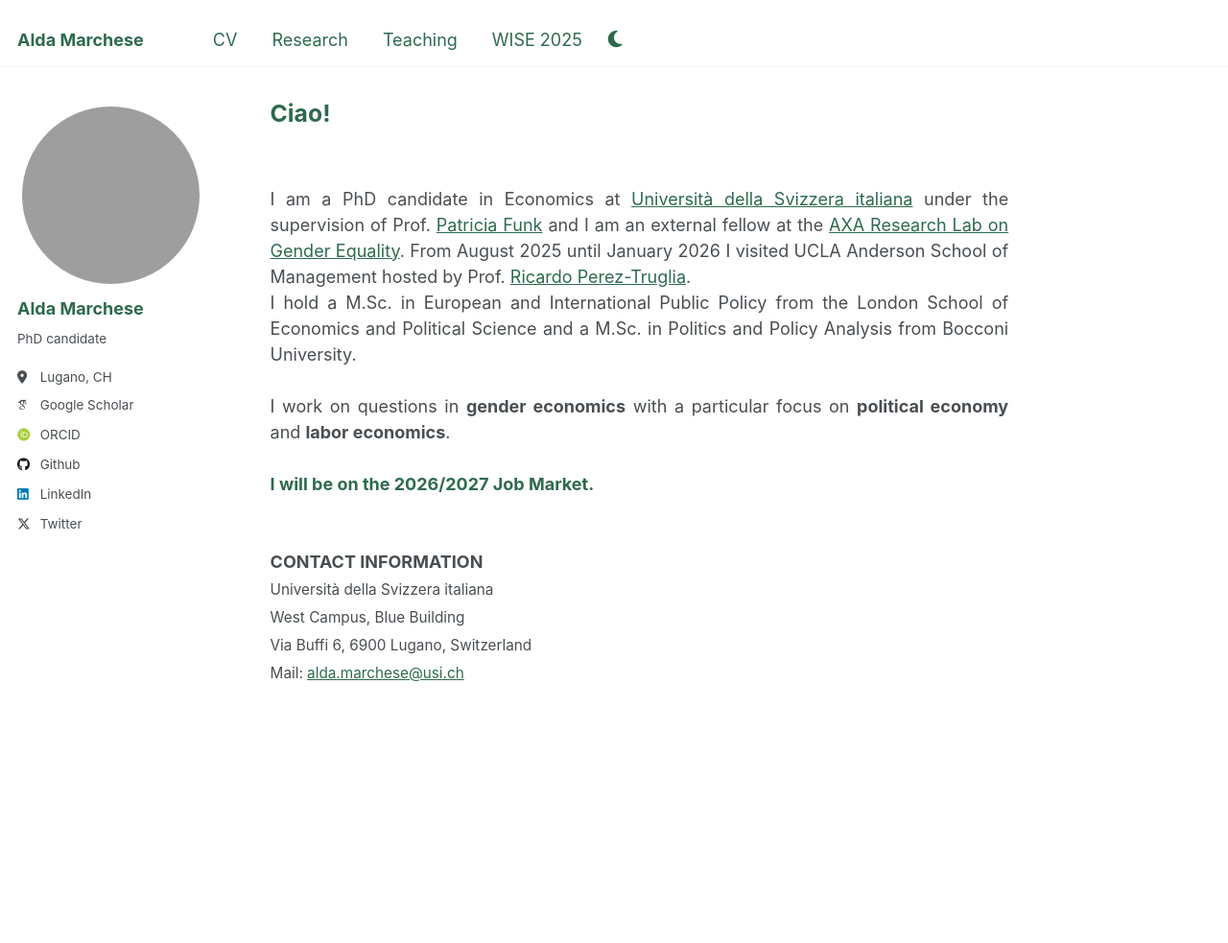
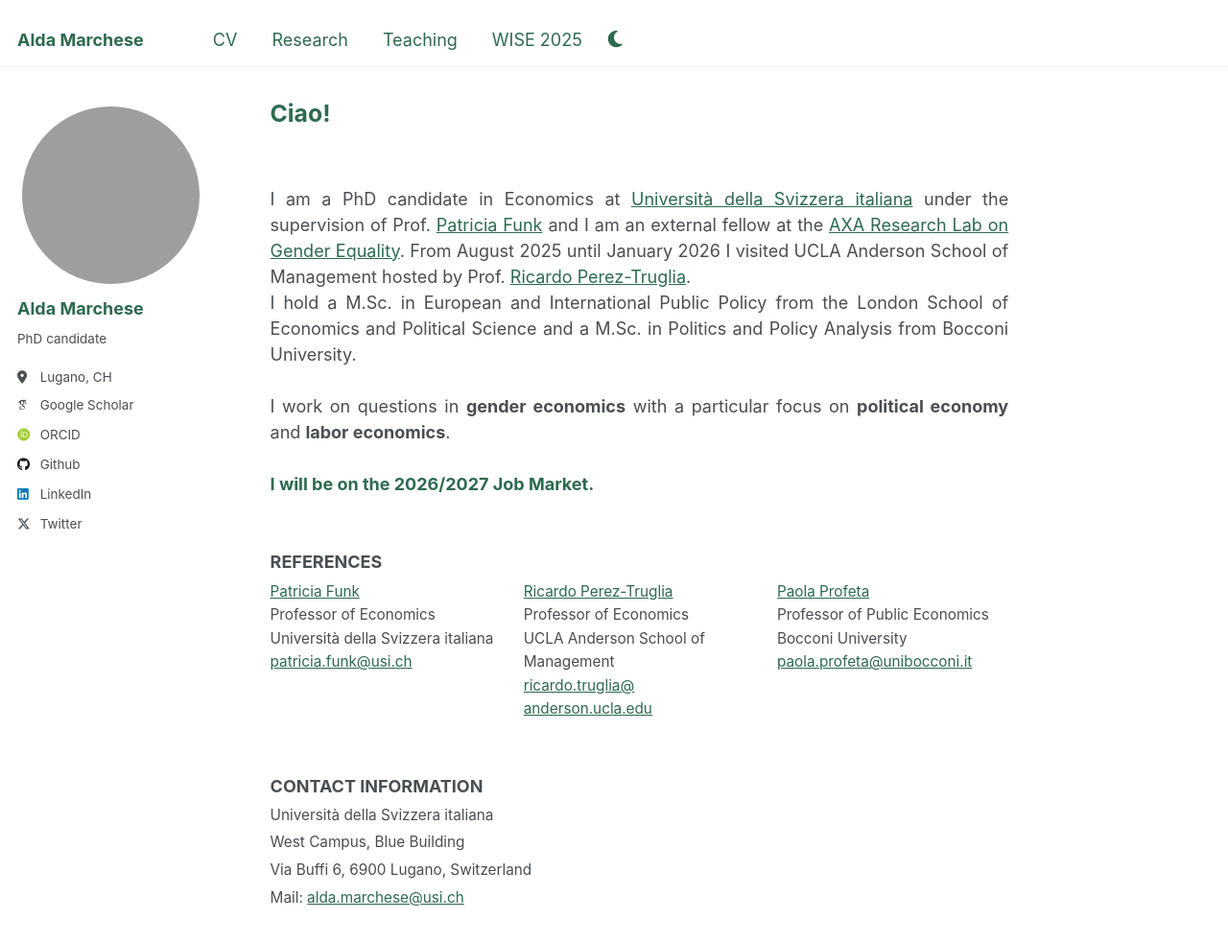
Before and after one commit to aldamarchese/aldamarchese.github.io, a Jekyll site: the page built from _pages/about.md, in a window 1280 px wide and 1139 px high. Shown: the top 983 px of the window at 96% size. Built offline with Jekyll 4.4.1, drawn with Linux system fonts in a browser that asks for light colours; some web fonts are replaced.

Commit message:
Add references to front page and update Perez-Truglia link
- Three-column references block (Funk, Perez-Truglia, Profeta)
  above contact information, stacking to one column on phones
- Point Perez-Truglia link to his new site, ricardotruglia.com

Co-Authored-By: Claude Opus 5 <noreply@anthropic.com>

```diff
--- a/_pages/about.md
+++ b/_pages/about.md
@@ -8,7 +8,7 @@ redirect_from:
 ---
 <br>
 <div style="text-align: justify; font-size: 1em;">
-I am a PhD candidate in Economics at <a href="https://idep.usi.ch">Università della Svizzera italiana</a> under the supervision of Prof. <a href="https://sites.google.com/site/patriciafelicitasfunk/">Patricia Funk</a> and I am an external fellow at the <a href="https://genderlab.unibocconi.eu">AXA Research Lab on Gender Equality</a>. From August 2025 until January 2026 I visited UCLA Anderson School of Management hosted by Prof. <a href="http://ricardotruglia.bol.ucla.edu">Ricardo Perez-Truglia</a>.
+I am a PhD candidate in Economics at <a href="https://idep.usi.ch">Università della Svizzera italiana</a> under the supervision of Prof. <a href="https://sites.google.com/site/patriciafelicitasfunk/">Patricia Funk</a> and I am an external fellow at the <a href="https://genderlab.unibocconi.eu">AXA Research Lab on Gender Equality</a>. From August 2025 until January 2026 I visited UCLA Anderson School of Management hosted by Prof. <a href="https://ricardotruglia.com/">Ricardo Perez-Truglia</a>.
 <br>
 
 I hold a M.Sc. in European and International Public Policy from the London School of Economics and Political Science and a M.Sc. in Politics and Policy Analysis from Bocconi University.
@@ -21,6 +21,30 @@ I work on questions in <strong>gender economics</strong> with a particular focus
 <br><br><br>
 </div>
 
+<div class="references">
+<strong>REFERENCES</strong>
+<div class="references__grid">
+<div>
+<a href="https://sites.google.com/site/patriciafelicitasfunk/">Patricia Funk</a><br>
+Professor of Economics<br>
+Università della Svizzera italiana<br>
+<a href="mailto:patricia.funk@usi.ch">patricia.funk@<wbr>usi.ch</a>
+</div>
+<div>
+<a href="https://ricardotruglia.com/">Ricardo Perez-Truglia</a><br>
+Professor of Economics<br>
+UCLA Anderson School of Management<br>
+<a href="mailto:ricardo.truglia@anderson.ucla.edu">ricardo.truglia@<wbr>anderson.ucla.edu</a>
+</div>
+<div>
+<a href="https://sites.google.com/view/paola-profeta">Paola Profeta</a><br>
+Professor of Public Economics<br>
+Bocconi University<br>
+<a href="mailto:paola.profeta@unibocconi.it">paola.profeta@<wbr>unibocconi.it</a>
+</div>
+</div>
+</div>
+
 <div style="line-height: 1.6;">
 <strong>CONTACT INFORMATION</strong><br>
 <span style="font-size: 0.85em;">Università della Svizzera italiana <br>
--- a/_sass/_page.scss
+++ b/_sass/_page.scss
@@ -412,3 +412,26 @@
   font-weight: bold;
   color: #2d6a4f;
 }
+
+/* References block on the front page: three columns, stacked on phones */
+.references {
+  line-height: 1.6;
+  margin-bottom: 3em;
+}
+
+.references__grid {
+  display: grid;
+  grid-template-columns: repeat(3, 1fr);
+  gap: 1.5em;
+  margin-top: 0.3em;
+  font-size: 0.85em;
+
+  a[href^="mailto"] {
+    overflow-wrap: anywhere;
+  }
+
+  @media (max-width: 600px) {
+    grid-template-columns: 1fr;
+    gap: 1em;
+  }
+}
```
